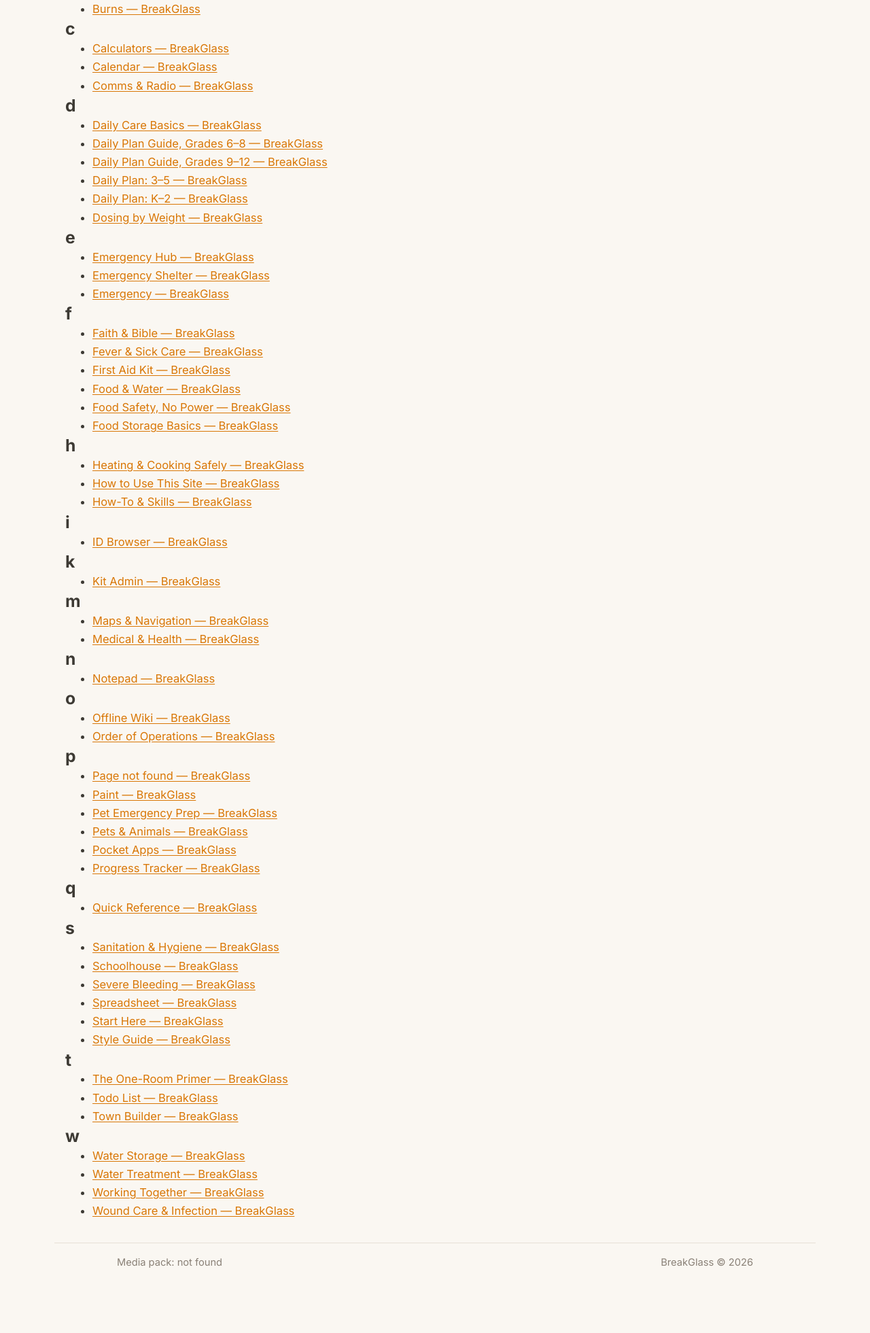
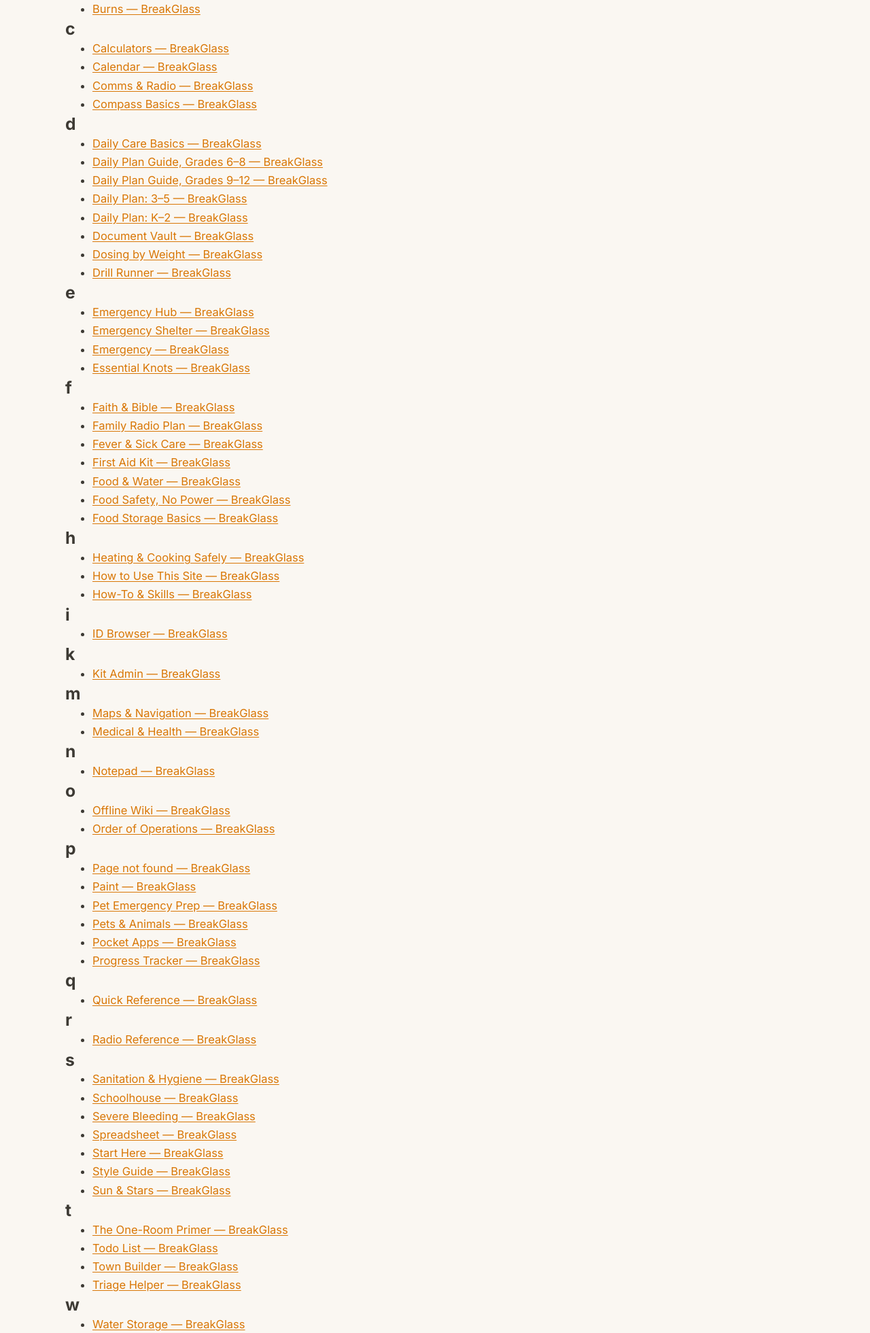
Before and after one commit to washburnello/breakglass, a plain HTML site: page a-z.html in a window 1280 px wide. Shown: the part 311-2272 px from the top of the page at 68% size. Before the commit the page ends 2196 px from the top, so only its background shows below. Drawn offline with Linux system fonts and the light colour scheme.

Commit message:
Refresh A-Z index

```diff
--- a/a-z.html
+++ b/a-z.html
@@ -42,6 +42,7 @@
 <li><a href="calc/index.html">Calculators — BreakGlass</a></li>
 <li><a href="apps/calendar.html">Calendar — BreakGlass</a></li>
 <li><a href="comms/index.html">Comms &amp; Radio — BreakGlass</a></li>
+<li><a href="maps/compass-basics.html">Compass Basics — BreakGlass</a></li>
 </ul>
 </section>
 <section>
@@ -52,7 +53,9 @@
 <li><a href="education/daily-912.html">Daily Plan Guide, Grades 9–12 — BreakGlass</a></li>
 <li><a href="education/daily-35.html">Daily Plan: 3–5 — BreakGlass</a></li>
 <li><a href="education/daily-k2.html">Daily Plan: K–2 — BreakGlass</a></li>
+<li><a href="emergency/documents.html">Document Vault — BreakGlass</a></li>
 <li><a href="medical/dosing-by-weight.html">Dosing by Weight — BreakGlass</a></li>
+<li><a href="emergency/drills.html">Drill Runner — BreakGlass</a></li>
 </ul>
 </section>
 <section>
@@ -61,12 +64,14 @@
 <li><a href="emergency/index.html">Emergency Hub — BreakGlass</a></li>
 <li><a href="howto/emergency-shelter.html">Emergency Shelter — BreakGlass</a></li>
 <li><a href="EMERGENCY.html">Emergency — BreakGlass</a></li>
+<li><a href="maps/essential-knots.html">Essential Knots — BreakGlass</a></li>
 </ul>
 </section>
 <section>
 <h2>f</h2>
 <ul>
 <li><a href="faith/index.html">Faith &amp; Bible — BreakGlass</a></li>
+<li><a href="comms/family-plan.html">Family Radio Plan — BreakGlass</a></li>
 <li><a href="medical/fever-sick-care.html">Fever &amp; Sick Care — BreakGlass</a></li>
 <li><a href="medical/first-aid-kit.html">First Aid Kit — BreakGlass</a></li>
 <li><a href="food/index.html">Food &amp; Water — BreakGlass</a></li>
@@ -132,6 +137,12 @@
 </ul>
 </section>
 <section>
+<h2>r</h2>
+<ul>
+<li><a href="comms/radio-reference.html">Radio Reference — BreakGlass</a></li>
+</ul>
+</section>
+<section>
 <h2>s</h2>
 <ul>
 <li><a href="howto/sanitation-hygiene.html">Sanitation &amp; Hygiene — BreakGlass</a></li>
@@ -140,6 +151,7 @@
 <li><a href="apps/spreadsheet.html">Spreadsheet — BreakGlass</a></li>
 <li><a href="START-HERE.html">Start Here — BreakGlass</a></li>
 <li><a href="styleguide.html">Style Guide — BreakGlass</a></li>
+<li><a href="maps/sun-and-stars.html">Sun &amp; Stars — BreakGlass</a></li>
 </ul>
 </section>
 <section>
@@ -148,6 +160,7 @@
 <li><a href="education/one-room-primer.html">The One-Room Primer — BreakGlass</a></li>
 <li><a href="apps/todo.html">Todo List — BreakGlass</a></li>
 <li><a href="town/index.html">Town Builder — BreakGlass</a></li>
+<li><a href="emergency/triage.html">Triage Helper — BreakGlass</a></li>
 </ul>
 </section>
 <section>
```
